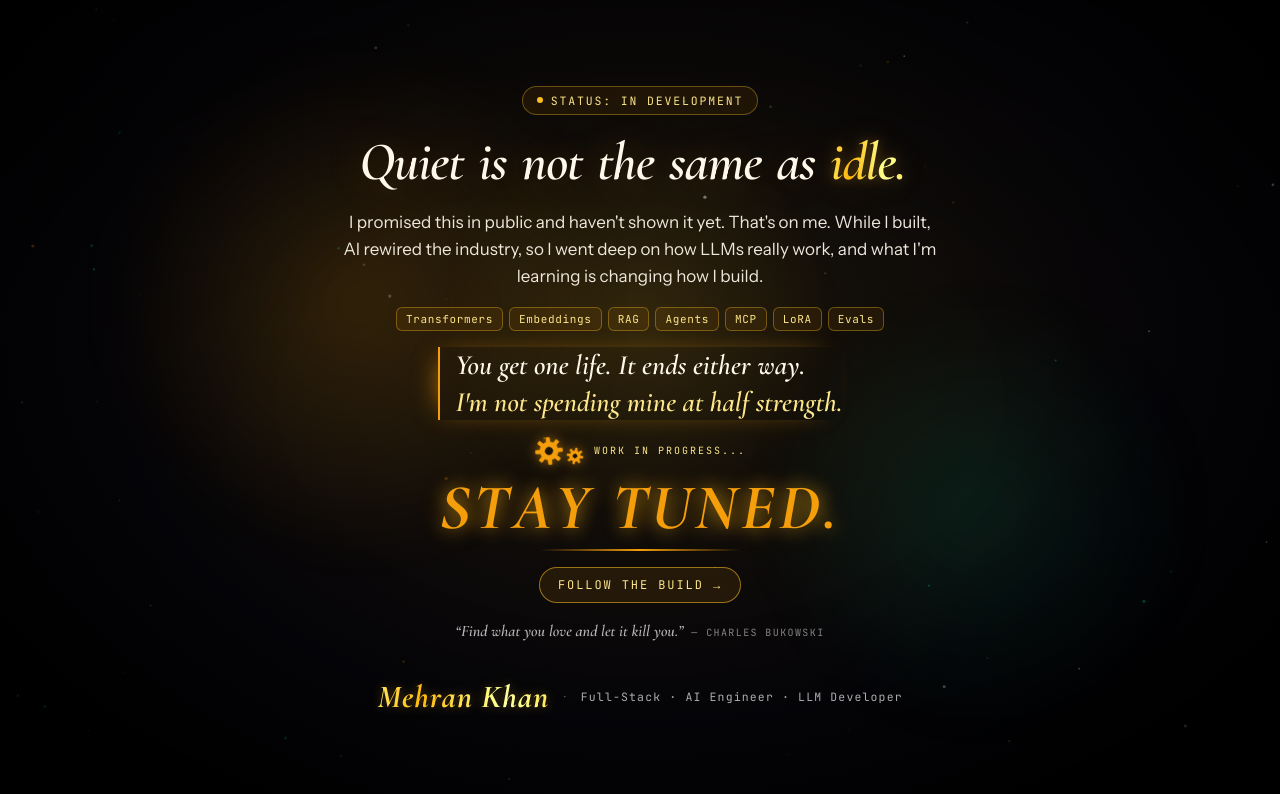
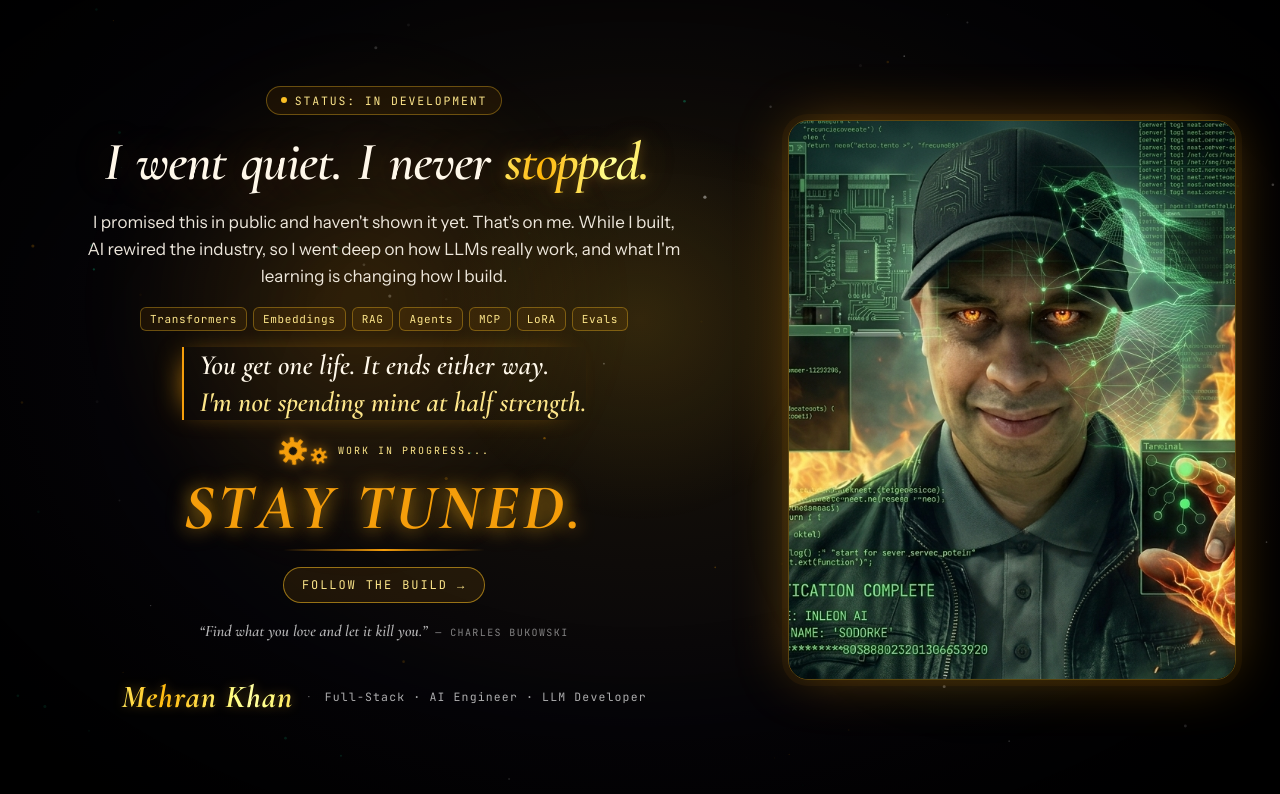
Before and after one commit to codebymehran/portfolio, a Next.js app: page / in a window 1280 px wide. Shown: the top 794 px of the page. Built offline with nearby package versions, Linux system fonts and the light colour scheme.

Commit message:
Update HEADLINE text and adjust styles

```diff
--- a/app/page.tsx
+++ b/app/page.tsx
@@ -5,7 +5,7 @@ import { useState, useEffect, useRef } from "react";
 const FOLLOW_URL = "https://github.com/codebymehran";
 const FOLLOW_LABEL = "Follow the build";
 
-const HEADLINE = ["Quiet", "is", "not", "the", "same", "as", "idle."];
+const HEADLINE = ["I", "went", "quiet.", "I", "never", "stopped."];
 
 const INTRO = `I promised this in public and haven't shown it yet. That's on me. While I built, AI rewired the industry, so I went deep on how LLMs really work, and what I'm learning is changing how I build.`;
 
@@ -121,6 +121,7 @@ export default function Home() {
         display: "flex",
         alignItems: "center",
         justifyContent: "center",
+        gap: "clamp(24px, 5vw, 80px)",
         overflow: "hidden",
       }}
     >
@@ -143,8 +144,8 @@ export default function Home() {
         style={{
           position: "relative",
           zIndex: 2,
-          maxWidth: 680,
-          width: "100%",
+          flex: "0 1 680px",
+          minWidth: 0,
           display: "flex",
           flexDirection: "column",
           alignItems: "center",
@@ -194,7 +195,7 @@ export default function Home() {
           {HEADLINE.map((word, i) => (
             <span
               key={i}
-              className={word === "idle." ? "shimmer" : undefined}
+              className={word === "stopped." ? "shimmer" : undefined}
               style={{
                 display: "inline-block",
                 marginRight: "0.28em",
@@ -410,6 +411,36 @@ export default function Home() {
         </div>
       </div>
 
+      {/* photo */}
+      <div
+        className="photo-wrap"
+        style={{
+          position: "relative",
+          zIndex: 2,
+          flexShrink: 0,
+          height: "min(78vh, 560px)",
+          aspectRatio: "4 / 5",
+          opacity: stage >= 2 ? 1 : 0,
+          transform: stage >= 2 ? "translateX(0)" : "translateX(30px)",
+          transition: "opacity 1s ease 0.4s, transform 1s cubic-bezier(.22,.68,0,1.1) 0.4s",
+        }}
+      >
+        {/* eslint-disable-next-line @next/next/no-img-element */}
+        <img
+          src="/mehran2.jpeg"
+          alt="Mehran Khan"
+          style={{
+            width: "100%",
+            height: "100%",
+            objectFit: "cover",
+            objectPosition: "center top",
+            borderRadius: 20,
+            border: "1px solid rgba(251,191,36,0.35)",
+            boxShadow: "0 0 60px -10px rgba(245,158,11,0.45), 0 0 0 6px rgba(245,158,11,0.05)",
+          }}
+        />
+      </div>
+
       <style>{`
         @import url('https://fonts.googleapis.com/css2?family=Cormorant+Garamond:ital,wght@1,600;1,700&family=Instrument+Sans:wght@400;500&family=JetBrains+Mono:wght@400;500;600&display=swap');
         @keyframes pingDot { 0%{box-shadow:0 0 0 0 rgba(251,191,36,0.7)} 60%{box-shadow:0 0 0 7px rgba(251,191,36,0)} 100%{box-shadow:0 0 0 0 rgba(251,191,36,0)} }
@@ -462,6 +493,9 @@ export default function Home() {
         @media (max-height: 640px) { .topics { display: none; } }
         @media (max-height: 520px) { .manifesto { display: none; } }
 
+        /* hide the photo on narrow screens so the content still fits */
+        @media (max-width: 900px) { .photo-wrap { display: none; } }
+
         @media (max-width: 640px) {
           .hero-main { padding: 20px 20px; }
         }
```
